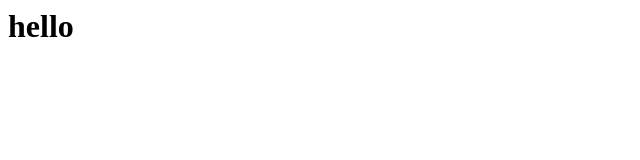
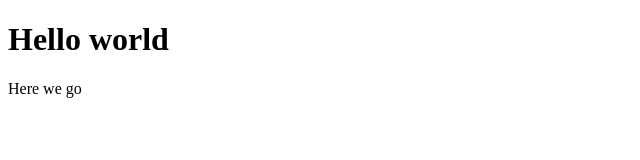
Before and after one commit to myriambyu/startup, a plain HTML site: page index.html in a window 1280 px wide. Shown: the whole page, without its empty margins (0-640 px from the left). Drawn offline with Linux system fonts and the light colour scheme.

Commit message:
started index.html

```diff
--- a/index.html
+++ b/index.html
@@ -1 +1,9 @@
-<h1>hello<h1></h1>
+<!DOCTYPE html>
+<html lang="en">
+  <body>
+    <main>
+      <h1>Hello world</h1>
+      <p>Here we go</p>
+    </main>
+  </body>
+</html>
```
